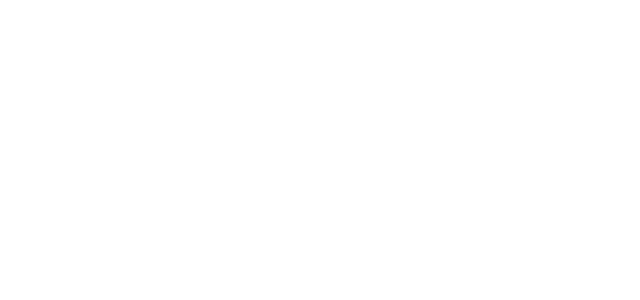
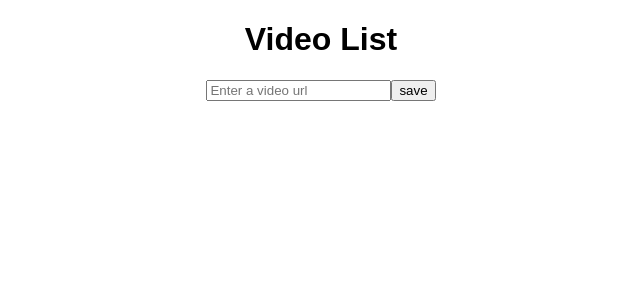
Before and after one commit to AlexAvlonitis/video_list, a React (Create React App) app: page / in a window 1280 px wide. Shown: the top 300 px of the page, without its empty margins (319-959 px from the left). Built offline with nearby package versions, Linux system fonts and the light colour scheme.

Commit message:
add video containers

```diff
--- a/package.json
+++ b/package.json
@@ -3,6 +3,7 @@
   "version": "0.1.0",
   "private": true,
   "dependencies": {
+    "cross-fetch": "^2.2.2",
     "react": "^16.4.2",
     "react-dom": "^16.4.2",
     "react-redux": "^5.0.7",
--- a/src/components/App.js
+++ b/src/components/App.js
@@ -1,11 +1,12 @@
 import React, { Component } from 'react';
+import VideoIndex from './videos/video_index';
 import './App.css';
 
 class App extends Component {
   render() {
     return (
       <div className="App">
-
+        <VideoIndex />
       </div>
     );
   }
--- /dev/null
+++ b/src/components/videos/video_form.js
@@ -0,0 +1,27 @@
+import React, { Component } from 'react';
+import { connect } from 'react-redux';
+import { bindActionCreators } from 'redux';
+import { addVideo } from '../../redux/actions/videos'
+
+class VideoForm extends Component {
+  handleSubmit = () => {
+
+  }
+
+  render() {
+    return(
+      <div>
+        <form onSubmit={this.handleSubmit}>
+          <input type='text' placeholder='Enter a video url' />
+          <input type='submit' value='save'/>
+        </form>
+      </div>
+    )
+  }
+}
+
+const mapDispatchToProps = (dispatch) => {
+  return bindActionCreators({ addVideo }, dispatch);
+}
+
+export default connect(null, mapDispatchToProps)(VideoForm);
--- /dev/null
+++ b/src/components/videos/video_index.js
@@ -0,0 +1,13 @@
+import React from 'react';
+import VideoForm from './video_form';
+import VideoList from './video_list';
+
+export default function VideoIndex() {
+  return(
+    <div>
+      <h1>Video List</h1>
+      <VideoForm />
+      <VideoList />
+    </div>
+  )
+}
--- /dev/null
+++ b/src/components/videos/video_item.js
@@ -0,0 +1,11 @@
+import React, { Component } from 'react';
+
+export default class VideoItem extends Component {
+  render() {
+    return(
+      <li>
+        Video Item
+      </li>
+    )
+  }
+}
--- /dev/null
+++ b/src/components/videos/video_list.js
@@ -0,0 +1,29 @@
+import React, { Component } from 'react';
+import { connect } from 'react-redux';
+import VideoItem from './video_item';
+
+class VideoList extends Component {
+  renderVideoItem = (video, index) => {
+    <VideoItem key={index} video={video} />
+  }
+
+  renderVideos = () => {
+    this.props.videos.map(this.renderVideoItem)
+  }
+
+  render() {
+    return(
+      <ul>
+        {this.renderVideos()}
+      </ul>
+    )
+  }
+}
+
+const mapStateToProps = (state) => {
+  return {
+    videos: state.videos.list
+  };
+}
+
+export default connect(mapStateToProps, null)(VideoList);
--- /dev/null
+++ b/src/redux/actions/videos.js
@@ -0,0 +1,4 @@
+import fetch from 'cross-fetch';
+
+export const addVideo = (url) => {
+}
--- a/src/redux/reducers/reducer_videos.js
+++ b/src/redux/reducers/reducer_videos.js
@@ -1,4 +1,5 @@
 const initialState = {
+  list: []
 }
 
 export default (state = initialState, action) => {
```
Also changed, not shown: 1 other file (tests, documents, lock files or other folders).
